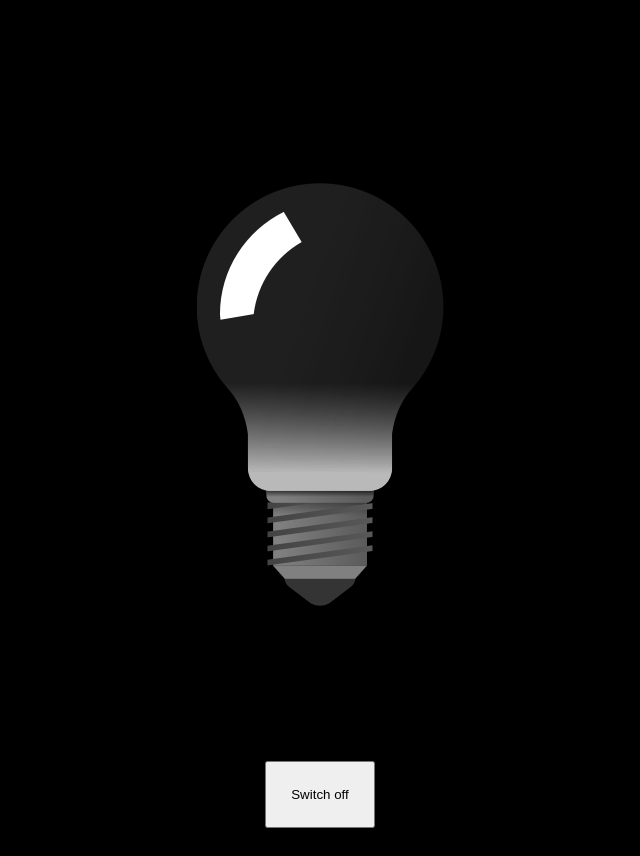
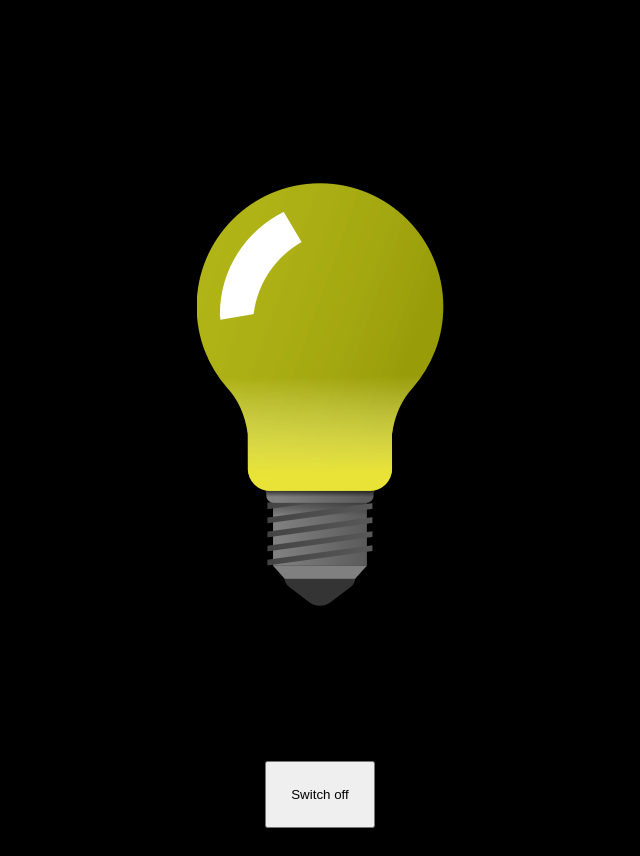
Before and after one commit to rjbtechconsult/git-tutorials, a plain HTML site: page javascript.html in a window 1280 px wide. Both pictures are taken after a click on the button "Switch on". Shown: the whole page, without its empty margins (320-960 px from the left). Drawn offline with Linux system fonts and the light colour scheme.

Commit message:
Adjust the bult display

```diff
--- a/javascript.html
+++ b/javascript.html
@@ -18,21 +18,22 @@
 		<script>
 			const switchButton = document.querySelector("#switch-button");
 			const bulbOff = document.querySelector("#bulb-off");
-			const bultOn = document.querySelector("#bulb-on");
+			const bulbOn = document.querySelector("#bulb-on");
 
+			// Add a click event listener to the switch button
 			switchButton.addEventListener("click", () => {
-				if (switchButton.textContent === "Switch off") {
+				if (switchButton.textContent.trim() === "Switch on") {
+					// show the on bulb
+					bulbOn.style.display = "block";
 					// hide the off bulb
 					bulbOff.style.display = "none";
-					// show the on bulb
-					bultOn.style.display = "block";
-					switchButton.textContent = "Switch on";
+					switchButton.textContent = "Switch off";
 				} else {
 					// hide the on bulb
-					bultOn.style.display = "none";
+					bulbOn.style.display = "none";
 					// show the off bulb
 					bulbOff.style.display = "block";
-					switchButton.textContent = "Switch off";
+					switchButton.textContent = "Switch on";
 				}
 			});
 		</script>
```
